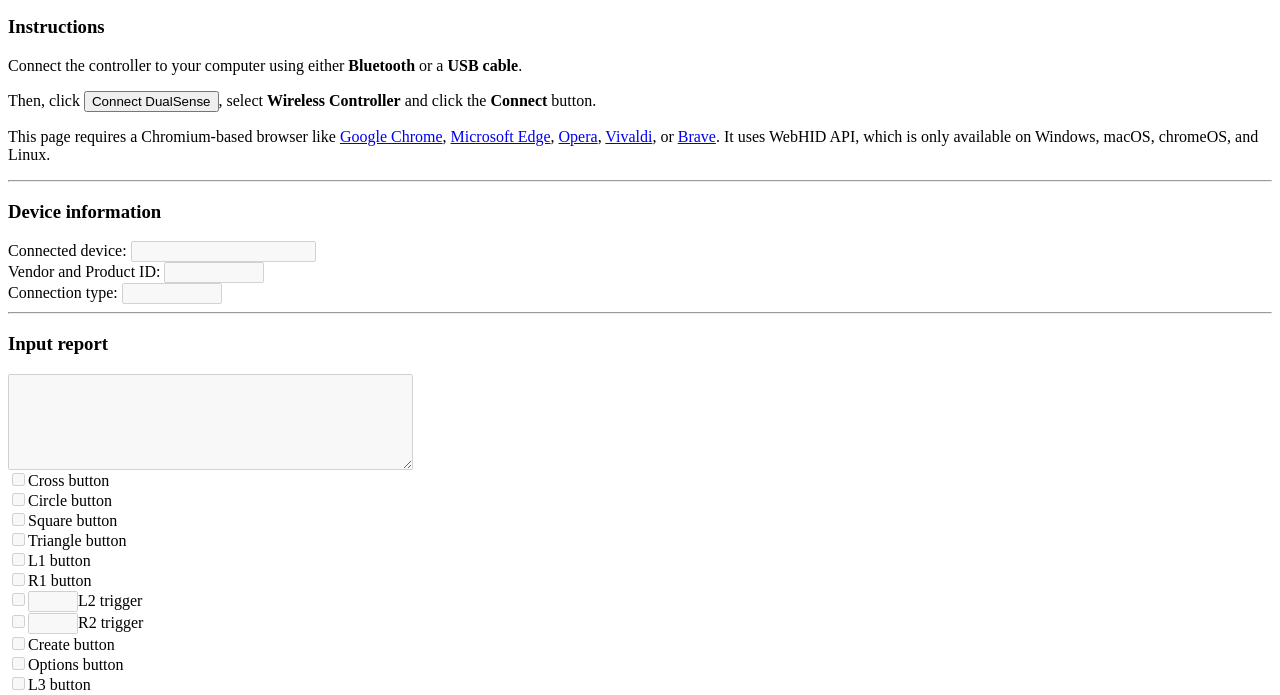
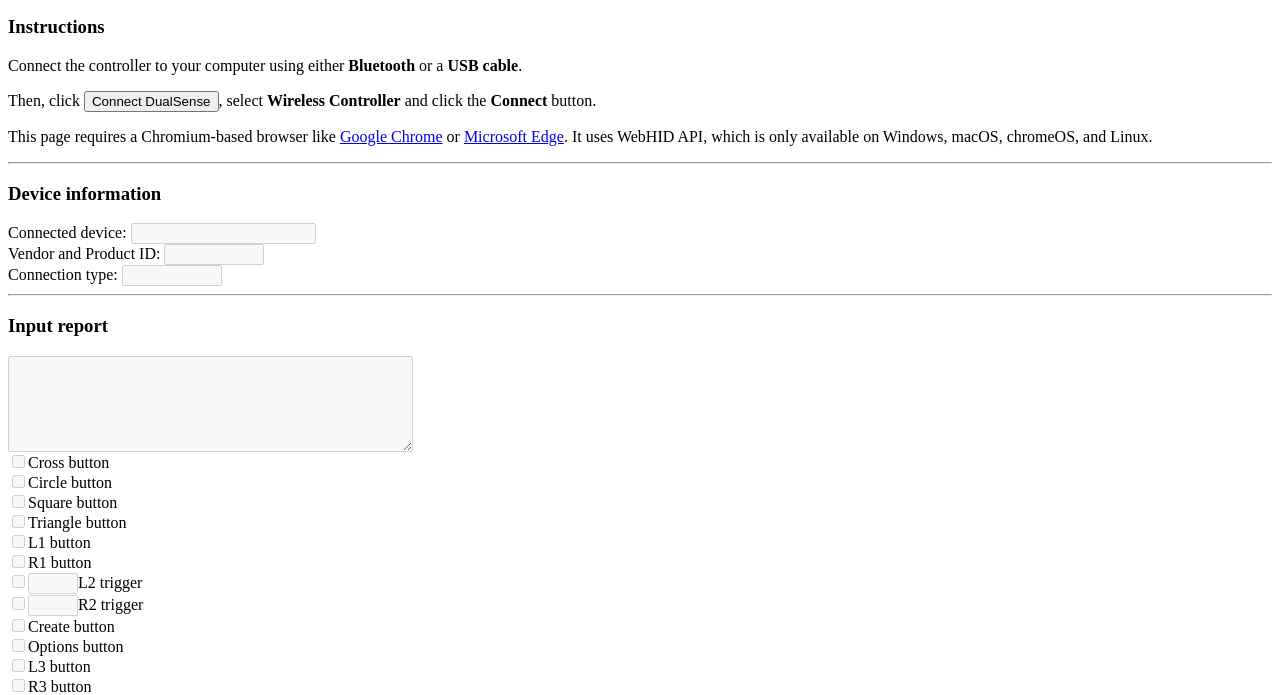
Before and after one commit to nondebug/dualsense, a plain HTML site: page dualsense-explorer.html in a window 1280 px wide. Shown: the part 87-782 px from the top of the page. Drawn offline with Linux system fonts and the light colour scheme.

Commit message:
Update dualsense-explorer.html

```diff
--- a/dualsense-explorer.html
+++ b/dualsense-explorer.html
@@ -15,7 +15,7 @@
   Then, click <button type="button" onclick="requestDevice()">Connect DualSense</button>, select <b>Wireless Controller</b> and click the <b>Connect</b> button.
 </p>
 <p>
-  This page requires a Chromium-based browser like <a href="https://www.google.com/chrome/">Google Chrome</a>, <a href="https://www.microsoft.com/edge">Microsoft Edge</a>, <a href="https://www.opera.com/">Opera</a>, <a href="https://vivaldi.com/">Vivaldi</a>, or <a href="https://brave.com/">Brave</a>. It uses WebHID API, which is only available on Windows, macOS, chromeOS, and Linux.
+  This page requires a Chromium-based browser like <a href="https://www.google.com/chrome/">Google Chrome</a> or <a href="https://www.microsoft.com/edge">Microsoft Edge</a>. It uses WebHID API, which is only available on Windows, macOS, chromeOS, and Linux.
 </p>
 <hr />
 <h3>Device information</h3>
```
